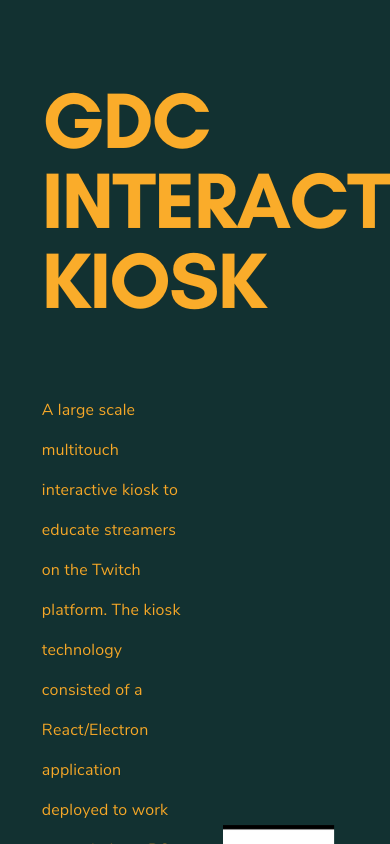
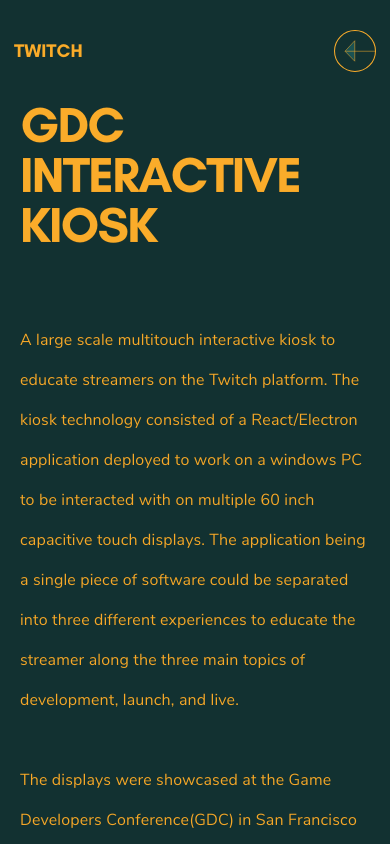
Before and after one commit to stereocodes/stereo-20, a React app: page / in a window 390 px wide. Shown: the top 844 px of the page. Built offline with nearby package versions, Linux system fonts and the light colour scheme.

Commit message:
modal nav added along with a callback feature for closing the modal. working on modal mobile layouts.

```diff
--- a/src/components/01_atoms/gallerySlide.tsx
+++ b/src/components/01_atoms/gallerySlide.tsx
@@ -41,7 +41,7 @@
     transition: all .8s;
   }
   &.out{
-    left: 0;
+    left: -15%;
     opacity: 0;
     z-index: 99;
     transform: scale(1.1) translate3d(0,0,0);
--- /dev/null
+++ b/src/components/02_molecules/modalNav.tsx
@@ -0,0 +1,59 @@
+import React from 'react';
+import styled from 'styled-components';
+const exitIcon = require('~/static/images/svg/icon-exit.svg');
+
+
+interface IModalNav {
+  brand: string
+  callback: () => void
+}
+
+const StyledNav = styled.nav`
+  position: fixed;
+  top: 0;
+  left: 0;
+  z-index: 1;
+  width: 100%;
+  padding: 30px 0;
+  background: var(--color-SECONDARY);
+  & > div{
+    display: grid;
+    grid-template-columns: repeat(28, 1fr);
+    grid-auto-flow: dense;
+    align-items: center;
+    h3{
+      grid-column: 2 / span 10;
+    }
+    a{
+      grid-column: 27;
+      align-self: end;
+      img{display: block; width: 100%; max-width: 100px;}
+      @media screen and (max-width: 1000px) {
+        grid-column: 26 / span 2;
+      }
+      @media screen and (max-width: 768px) {
+        grid-column: 25 / span 3;
+      }
+    }
+  }
+`;
+
+const ModalNav = (props:IModalNav) => {
+  function handleClick(e:any){
+    props.callback()
+    e.preventDefault();
+  }
+  return (
+    <StyledNav>
+      <div>
+        <h3>{props.brand}</h3>
+        <a href="#" onClick={(e) => handleClick(e)}>
+          <img src={exitIcon} alt=""/>
+        </a>
+      </div>
+    </StyledNav>
+  )
+}
+
+
+export default ModalNav;
--- a/src/components/03_organisms/modal.tsx
+++ b/src/components/03_organisms/modal.tsx
@@ -3,11 +3,14 @@
 import Header from '../01_atoms/header';
 import Gallery from './gallery';
 import Section from './section';
+import ModalNav from '../02_molecules/modalNav';
 import { string } from 'prop-types';
 const image1 = require('~/static/images/content/work-thumbnail-hq.jpg');
 const image2 = require('~/static/images/content/work-thumbnail-tarot.jpg');
 const image3 = require('~/static/images/content/work-thumbnail-stereo.jpg');
 const image4 = require('~/static/images/content/work-thumbnail-spotify.jpg');
+
+
 
 const StyledModal = styled.div`
   position:fixed;
@@ -36,16 +39,25 @@
   span{
     text-align: left;
   }
+  @media screen and (max-width: 768px) {
+    font-size: 5.0rem;
+    line-height: 50px;
+  }
 `;
 
 const StyledSection = styled(Section)`
-  padding: 80px 0;
+  padding-top: 120px;
+  padding-bottom:80px;
   align-items: center;
   div:first-child{
     grid-column: 4 / span 10;
   }
   div:last-child{
-    grid-column: 17 / span 10;
+    grid-column: 18 / span 10;
+  }
+  @media screen and (max-width: 768px) {
+    display: block;
+    padding: 100px 20px;
   }
 `;
 
@@ -60,6 +72,7 @@
 const Modal = (props:IModal) => {
   return (
     <StyledModal>
+      <ModalNav brand="TWITCH" callback={() => console.log('clicked')}/>
       <StyledSection color="var(--color-SECONDARY)">
         <div>
           <StyledModalHeader label="GDC Interactive Kiosk" break/>
```
Also changed, not shown: src/static/images/svg/icon-exit.svg (added).
